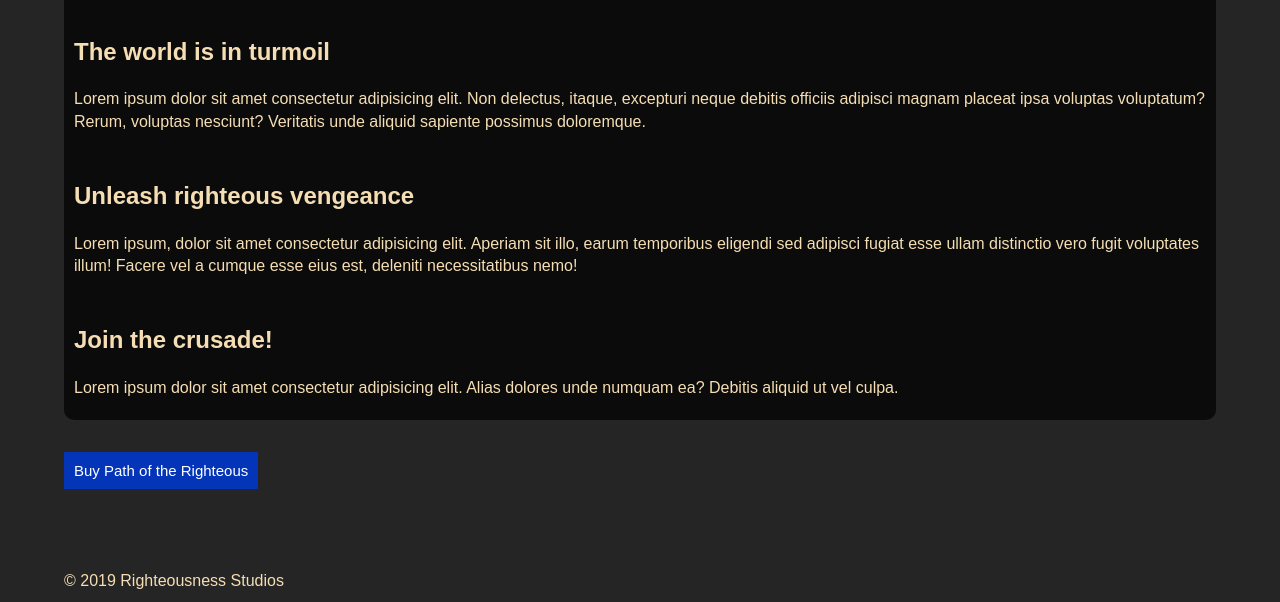
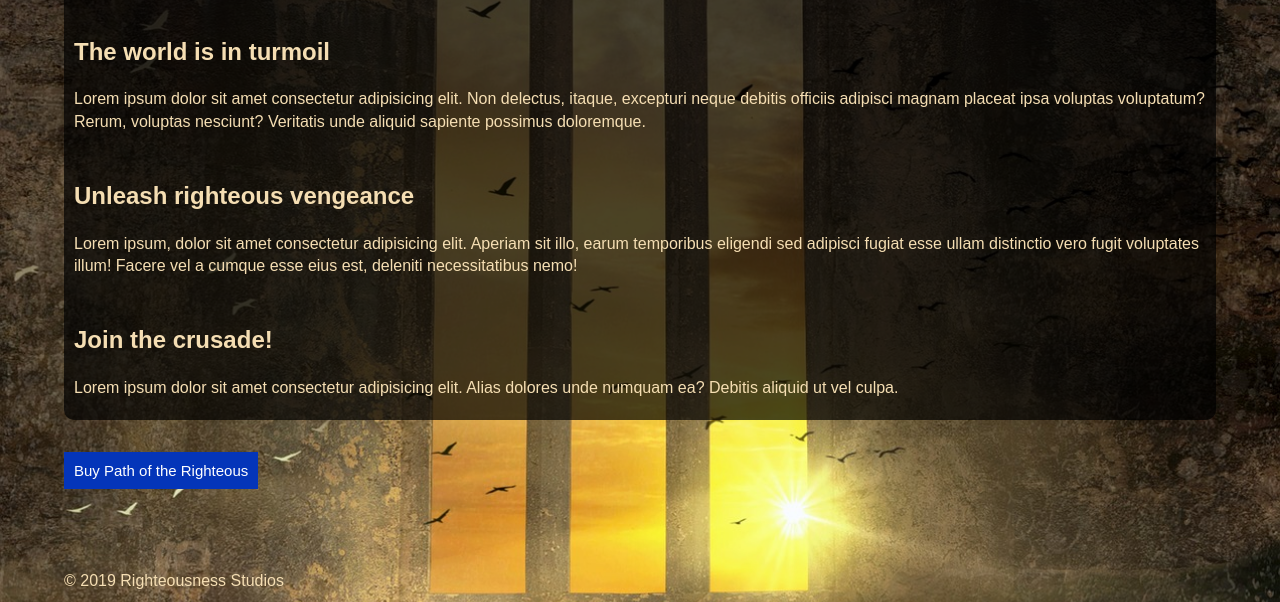
Before and after one commit to Jackbertil/Righteousness-Studios, a plain HTML site: page game-potr.html in a window 1280 px wide. Shown: the part 198-800 px from the top of the page. Drawn offline with nearby package versions, Linux system fonts and the light colour scheme.

Commit message:
css fix2

```diff
--- a/css/main.css
+++ b/css/main.css
@@ -99,7 +99,7 @@ textarea {
    ========================================================================== */
 
 body{
-  background-image: url("img/sky.jpg");
+  background-image: url("/img/sky.jpg");
   background-position: top;
   font-family: Arial, Helvetica, sans-serif;
 }
@@ -253,7 +253,7 @@ a{
 
 /* potr */
 #potr{
-  background-image: url("img/path.jpg");
+  background-image: url("/img/path.jpg");
   background-position: center;
   background-size: 100%;
   background-color: rgb(37, 37, 37);
@@ -266,7 +266,7 @@ a{
 
 /* sacred-heresy */
 #sacred-heresy{
-  background-image: url("img/dark-woman.jpg");
+  background-image: url("/img/dark-woman.jpg");
   background-position: center;
   background-size: 1400px;
   background-repeat: no-repeat;
```
